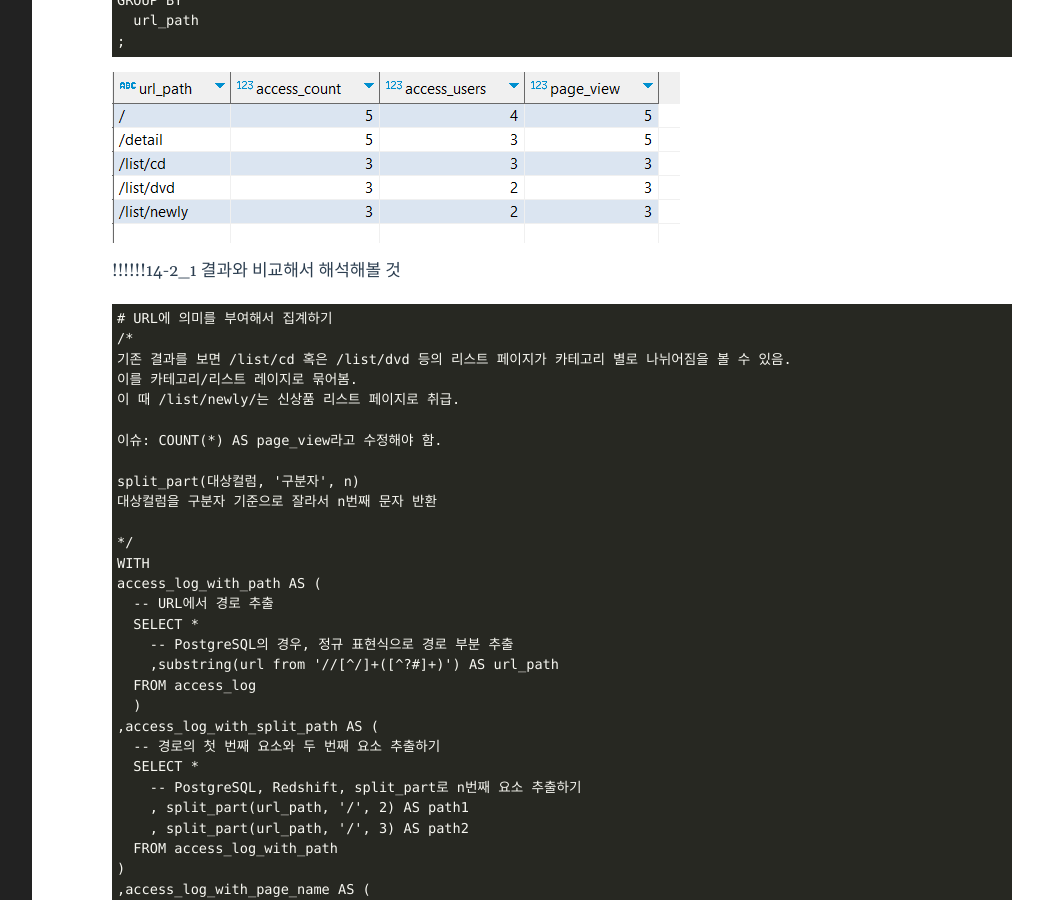
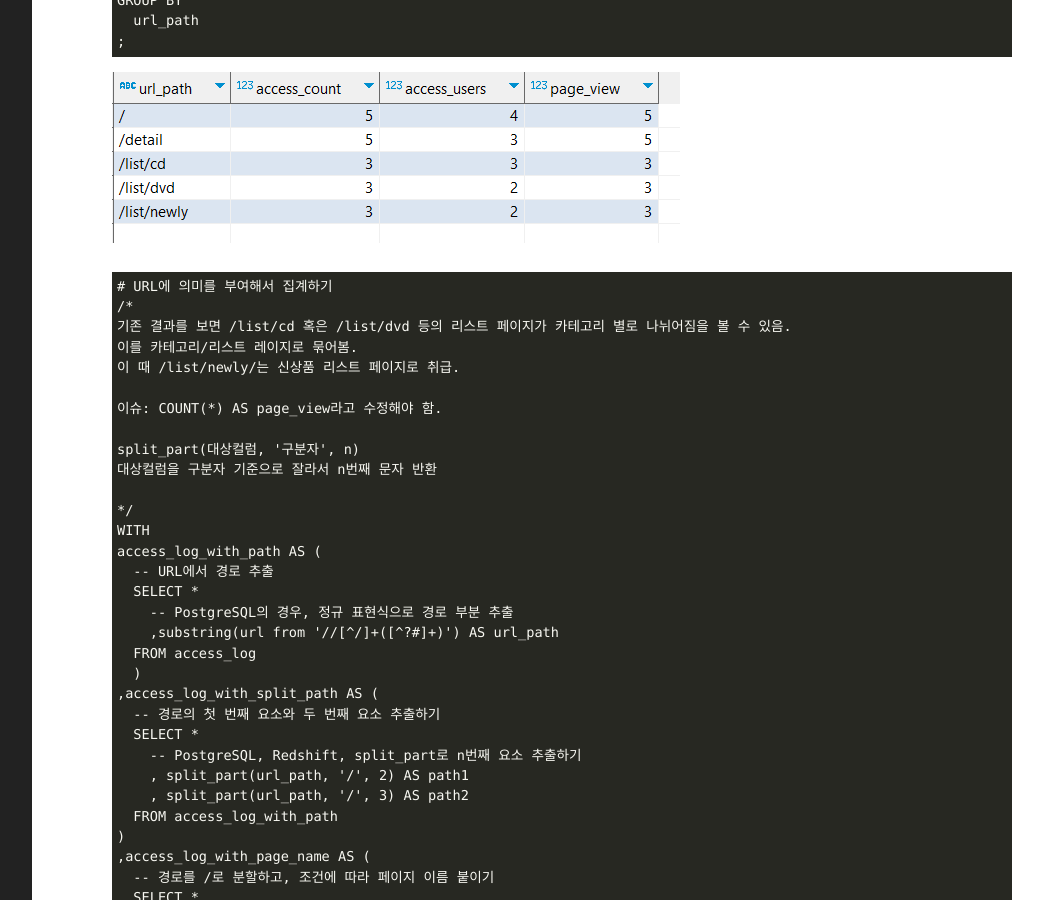
Before and after one commit to shina1221/shina1221.github.io, a Jekyll site: the page built from _posts/도서/데이터 분석을 위한 SQL 레시피/2023-05-01-데이터 분석을 위한 SQL 레시피_6강.md, in a window 1280 px wide and 900 px high, scrolled down 2955 px. Shown: the whole window, without its empty margins (188-1231 px from the left). Built offline with Jekyll 4.4.1, drawn with Linux system fonts in a browser that asks for light colours.

Commit message:
Update 2023-05-01-데이터 분석을 위한 SQL 레시피_6강.md

````diff
--- a/_posts/도서/데이터 분석을 위한 SQL 레시피/2023-05-01-데이터 분석을 위한 SQL 레시피_6강.md
+++ b/_posts/도서/데이터 분석을 위한 SQL 레시피/2023-05-01-데이터 분석을 위한 SQL 레시피_6강.md
@@ -119,7 +119,6 @@ GROUP BY
 ;
 ```
 ![14-3 결과](https://github.com/shina1221/shina1221.github.io/blob/main/_posts/%EB%8F%84%EC%84%9C/%EB%8D%B0%EC%9D%B4%ED%84%B0%20%EB%B6%84%EC%84%9D%EC%9D%84%20%EC%9C%84%ED%95%9C%20SQL%20%EB%A0%88%EC%8B%9C%ED%94%BC/img/14-3.PNG)
-!!!!!!14-2_1 결과와 비교해서 해석해볼 것
 
 ```
 # URL에 의미를 부여해서 집계하기
````
